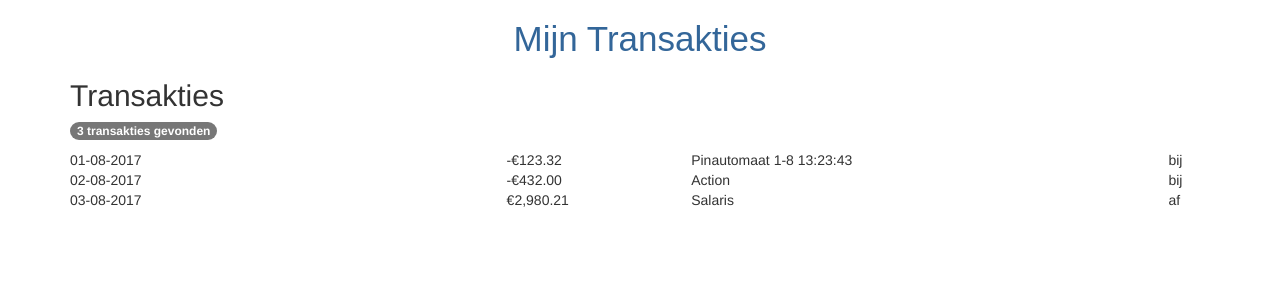
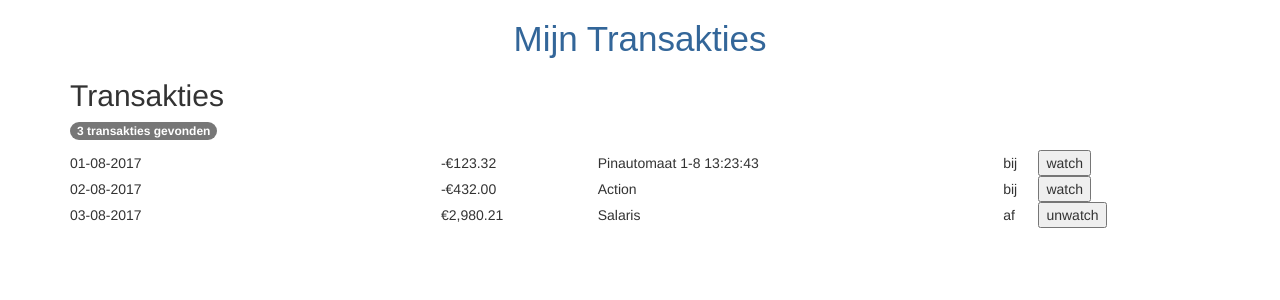
Before and after one commit to chrisvandergeer/angular-budget, an Angular app: page / in a window 1280 px wide. Shown: the top 300 px of the page. Built offline with nearby package versions, Linux system fonts and the light colour scheme.

Commit message:
weer een stapje verder

```diff
--- a/src/app/app.module.ts
+++ b/src/app/app.module.ts
@@ -1,5 +1,6 @@
 import { BrowserModule } from '@angular/platform-browser';
 import { NgModule } from '@angular/core';
+import { FormsModule } from '@angular/forms';
 
 import { AppComponent } from './app.component';
 import { Transakties } from './transakties.component';
@@ -9,7 +10,7 @@ import { Transakties } from './transakties.component';
     AppComponent, Transakties
   ],
   imports: [
-    BrowserModule
+    BrowserModule, FormsModule
   ],
   providers: [],
   bootstrap: [AppComponent]
--- /dev/null
+++ b/src/app/mock.ts
@@ -0,0 +1,20 @@
+import { Transaktie } from './transaktie';
+
+export const TRANSAKTIES: Transaktie[] = [{
+    "datum": "01-08-2017",
+    "bedrag": -123.32,
+    "omschrijving": "Pinautomaat 1-8 13:23:43",
+    "watch": false
+  },
+  {
+    "datum": "02-08-2017",
+    "bedrag": -432,
+    "omschrijving": "Action",
+    "watch": false
+  },
+  {
+    "datum": "03-08-2017",
+    "bedrag": 2980.21,
+    "omschrijving": "Salaris",
+    "watch": true
+  }];
--- /dev/null
+++ b/src/app/transaktie.ts
@@ -0,0 +1,7 @@
+export class Transaktie {
+  datum: string;
+  bedrag: number;
+  omschrijving: string;
+  watch: boolean;
+  tag: string;
+}
--- a/src/app/transakties.component.html
+++ b/src/app/transakties.component.html
@@ -8,5 +8,9 @@
       <span *ngIf="tr.bedrag > 0">af</span>
       <span *ngIf="tr.bedrag < 0">bij</span>
     </td>
+    <td>
+        <span *ngIf="tr.watch"><button (click)="unwatch(tr)">unwatch</button></span>
+        <span *ngIf="!tr.watch"><button (click)="watch(tr)">watch</button></span>
+    </td>
   </tr>
 </table>
--- a/src/app/transakties.component.ts
+++ b/src/app/transakties.component.ts
@@ -1,4 +1,7 @@
 import { Component } from '@angular/core';
+
+import { Transaktie } from './transaktie';
+import { TRANSAKTIES } from './mock';
 
 @Component({
   selector: 'transakties',
@@ -6,23 +9,21 @@ import { Component } from '@angular/core';
   styleUrls: ['./transakties.component.css']
 })
 export class Transakties {
-  transakties = [{
-    "datum": "01-08-2017",
-    "bedrag": -123.32,
-    "omschrijving": "Pinautomaat 1-8 13:23:43"
-  },
-  {
-    "datum": "02-08-2017",
-    "bedrag": -432,
-    "omschrijving": "Action"
-  },
-  {
-    "datum": "03-08-2017",
-    "bedrag": 2980.21,
-    "omschrijving": "Salaris"
-  }];
+  transakties: Transaktie[];
+
+  ngOnInit() {
+    this.transakties = TRANSAKTIES;
+  }
 
   aantalTransakties() {
     return this.transakties.length;
   }
+
+  watch(t) {
+    t.watch = true;
+  }
+
+  unwatch(t) {
+    t.watch = false;
+  }
 }
```
